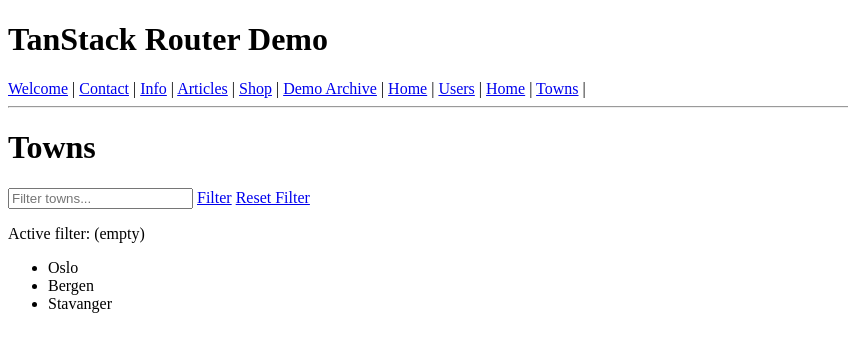
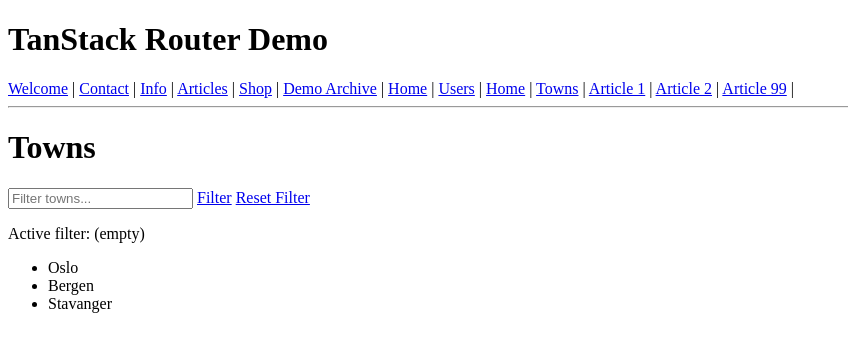
Before and after one commit to Anne-Zwift/react-learning-journey, a React (Vite) app: page /towns in a window 1280 px wide. Shown: the top 352 px of the page, without its empty margins (0-848 px from the left). Built offline with nearby package versions, Linux system fonts and the light colour scheme.

Commit message:
feat: Loader route with pending/error states + typed mock API

```diff
--- a/src/App.tsx
+++ b/src/App.tsx
@@ -15,6 +15,9 @@
         <Link to="/demo">Demo Archive</Link> | {' '}
         <Link to="/">Home</Link> | <Link to="/users">Users</Link> | {' '}
         <Link to="/">Home</Link> | <Link to="/towns">Towns</Link> | {' '}
+        <Link to="/articles/$articleId" params={{ articleId: '1' }}>Article 1</Link> | {' '}
+        <Link to="/articles/$articleId" params={{ articleId: '2' }}>Article 2</Link> | {' '}
+        <Link to="/articles/$articleId" params={{ articleId: '99' }}>Article 99</Link> | {' '}
       </nav>
       <hr />
 
--- /dev/null
+++ b/src/api/mockApi.ts
@@ -0,0 +1,25 @@
+
+interface Article {
+  id: string;
+  name: string;
+  content: string;
+}
+
+const fakeData: Record<string, Article> = {
+  1: { id: '1', name: 'Article One', content: 'Content for article 1...' },
+  2: { id: '2', name: 'Article Two', content: 'More content here...' },
+};
+
+export const fetchArticleById = async (id: string): Promise<Article> => {
+  console.log(`API: Fetching article ${id}...`);
+  // Simulate network delay
+  await new Promise((resolve) => setTimeout(resolve, 700));
+
+  if (fakeData[id]) {
+    console.log(`API: Found article ${id}`);
+    return fakeData[id];
+  } else {
+    console.log(`API: Article ${id} not found`);
+    throw new Error(`Article with ID not found ${id}`);
+  }
+};
--- /dev/null
+++ b/src/pages_articles/ArticleDisplayPage.tsx
@@ -0,0 +1,14 @@
+import { articlesRoute } from '../router';
+
+function ArticleDisplayPage() {
+  const { article } = articlesRoute.useLoaderData();
+
+  return (
+    <div>
+      <h1>{article.name}</h1>
+      <p>{article.content}</p>
+    </div>
+  );
+}
+
+export default ArticleDisplayPage;
--- a/src/router.ts
+++ b/src/router.tsx
@@ -1,10 +1,11 @@
 import { RootRoute, Route, Router } from '@tanstack/react-router';
+import { createElement } from 'react';
 import App from './App';
 import WelcomePage from './tanstack_pages/WelcomePage';
 import ContactPage from './tanstack_pages/ContactPage';
 import Demo from './Demo';
-import ArticleDetailPage from './pages_directory/ArticleDetailPage';
-import ArticleListPage from './pages_directory/ArticleListPage';
+//import ArticleDetailPage from './pages_directory/ArticleDetailPage';
+//import ArticleListPage from './pages_directory/ArticleListPage';
 import InfoPage from './pages_directory/InfoPage';
 import ProductListPage from './pages_shop/ProductListPage';
 import ShopLayout from './pages_shop/ShopLayout';
@@ -13,6 +14,8 @@
 import UserListPage from './pages_user/UserListPage';
 import UserDetailPage from './pages_user/UserDetailPage';
 import TownListPage from './pages_towns/TownListPage';
+import ArticleDisplayPage from './pages_articles/ArticleDisplayPage';
+import { fetchArticleById } from './api/mockApi';
 
 // Root route wraps the App layout component
 const rootRoute = new RootRoute({ component: App });
@@ -43,17 +46,17 @@
   component: InfoPage,
 });
 
-const articlesRoute = new Route({
+/*const articlesRoute = new Route({
   getParentRoute: () => rootRoute,
   path: '/articles',
   component: ArticleListPage,
-});
+});*/
 
-const articleDetailRoute = new Route({
+/*const articleDetailRoute = new Route({
   getParentRoute: () => rootRoute,
   path: '/articles/$articleId', // note: $ not :
   component: ArticleDetailPage,
-});
+});*/
 
 const shopRoute = new Route({
   getParentRoute: () => rootRoute,
@@ -95,6 +98,22 @@
   }),
 });
 
+export const articlesRoute = new Route({
+  getParentRoute: () => rootRoute,
+  path: '/articles/$articleId',
+  component: ArticleDisplayPage,
+
+  loader: async ({ params }) => {
+    const article = await fetchArticleById(params.articleId);
+    return { article };
+  },
+
+  pendingComponent: () => createElement('div', null, 'Pending...'),
+
+  errorComponent: ({ error }: { error: unknown }) =>
+    createElement('div', null, `Could not load article: ${error instanceof Error ? error.message : String(error)}`),
+});
+
 const notFoundRoute = new Route({
   getParentRoute: () => rootRoute,
   path: '*',
@@ -108,12 +127,13 @@
   contactRoute,
   demoRoute,
   infoRoute,
-  articlesRoute,
-  articleDetailRoute,
+  //articlesRoute,
+  //articleDetailRoute,
   shopRoute,
   userListRoute,
   userDetailRoute,
   townsRoute,
+  articlesRoute,
   notFoundRoute,
 ]);
 
```
